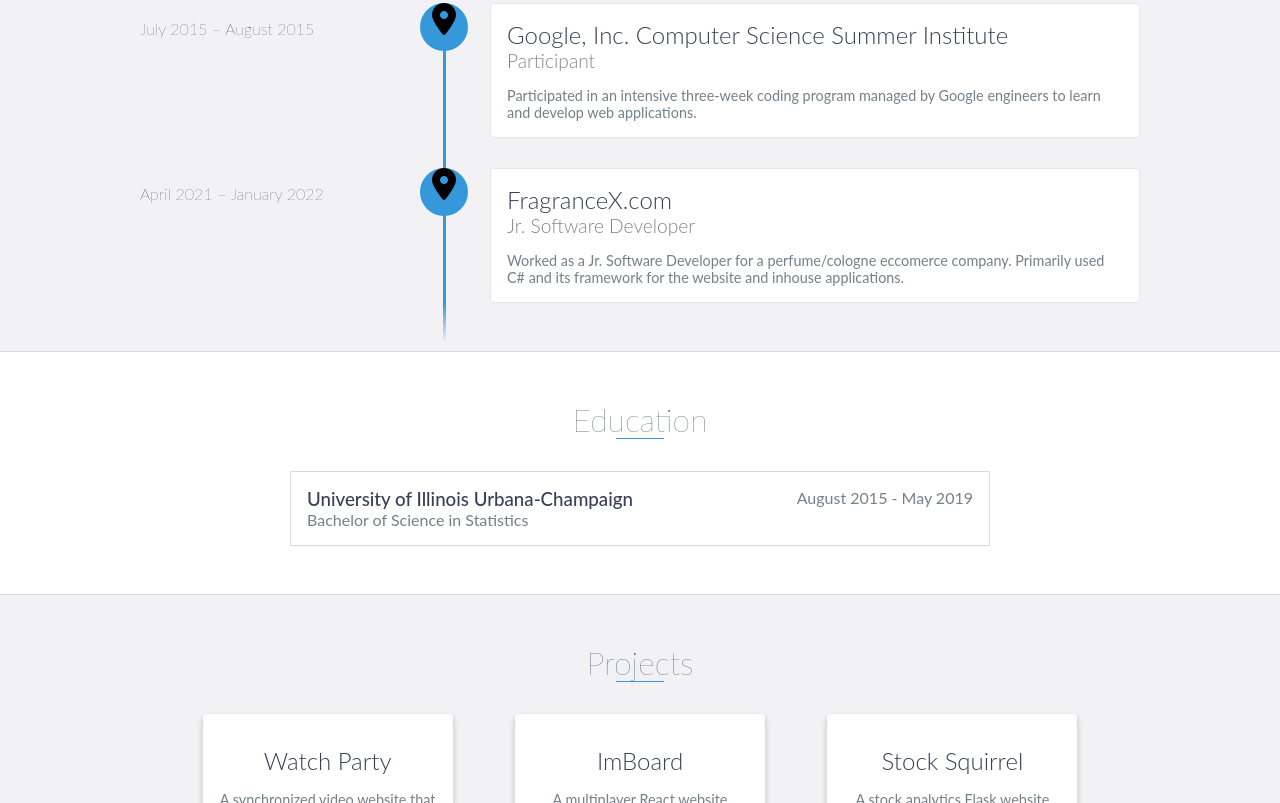
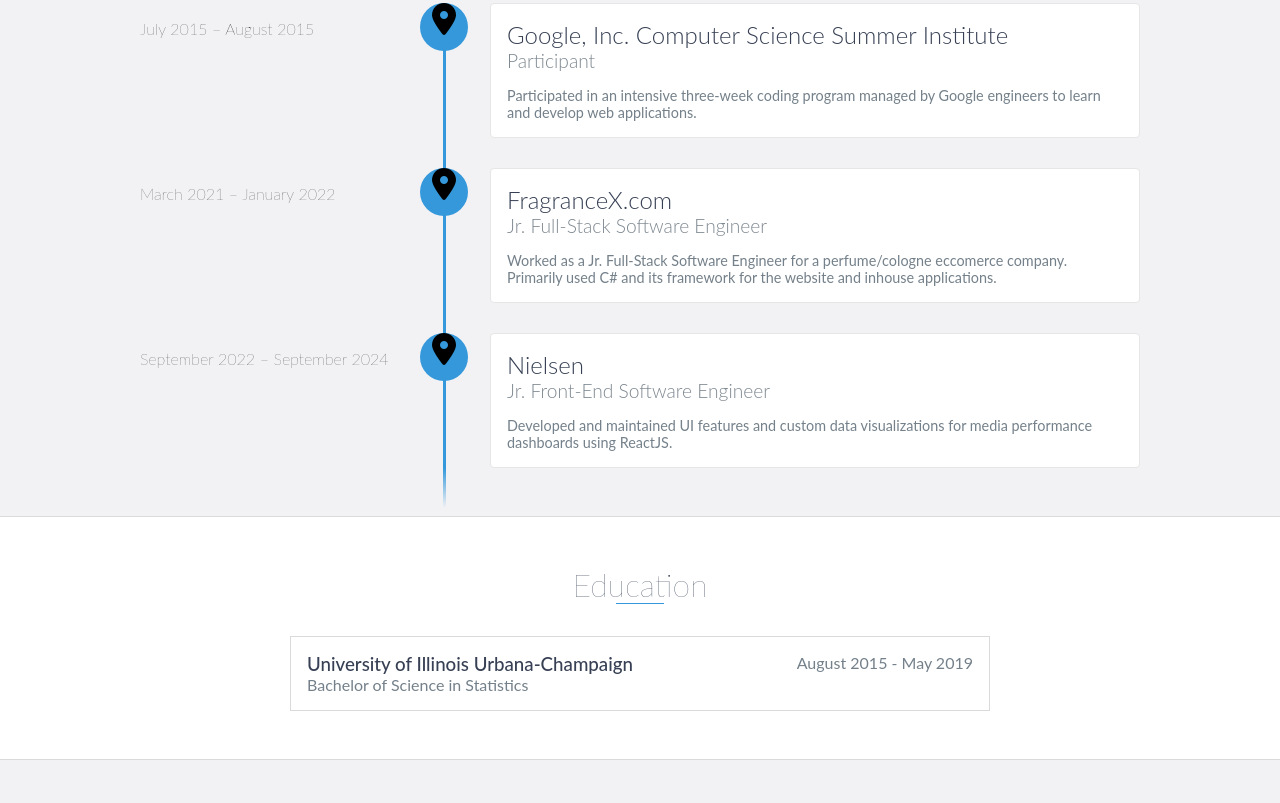
Before and after one commit to HDPham/hdpham.github.io, a website: page index.html in a window 1280 px wide. Shown: the part 1114-1917 px from the top of the page. Drawn offline with nearby package versions, Linux system fonts and the light colour scheme; files that its build step writes are made by us from their sources.

Commit message:
chore(content): update employment timeline

```diff
--- a/index.html
+++ b/index.html
@@ -102,16 +102,35 @@
 					</div>
 					<div class="vtimeline-block">
 						<div class="vtimeline-date">
-							April 2021 – January 2022
+							March 2021 – January 2022
 						</div>
 						<div class="vtimeline-content">
 							<h3>FragranceX.com</h3>
-							<div>Jr. Software Developer</div>
+							<div>Jr. Full-Stack Software Engineer</div>
 							<p>
-								Worked as a Jr. Software Developer for a
-								perfume/cologne eccomerce company. Primarily
+								Worked as a Jr. Full-Stack Software Engineer for
+								a perfume/cologne eccomerce company. Primarily
 								used C# and its framework for the website and
 								inhouse applications.
+							</p>
+						</div>
+					</div>
+				</div>
+				<div class="vtimeline-point">
+					<div class="vtimeline-icon">
+						<i class="fa-solid fa-location-dot fa-2x"></i>
+					</div>
+					<div class="vtimeline-block">
+						<div class="vtimeline-date">
+							September 2022 – September 2024
+						</div>
+						<div class="vtimeline-content">
+							<h3>Nielsen</h3>
+							<div>Jr. Front-End Software Engineer</div>
+							<p>
+								Developed and maintained UI features and custom
+								data visualizations for media performance
+								dashboards using ReactJS.
 							</p>
 						</div>
 					</div>
```
